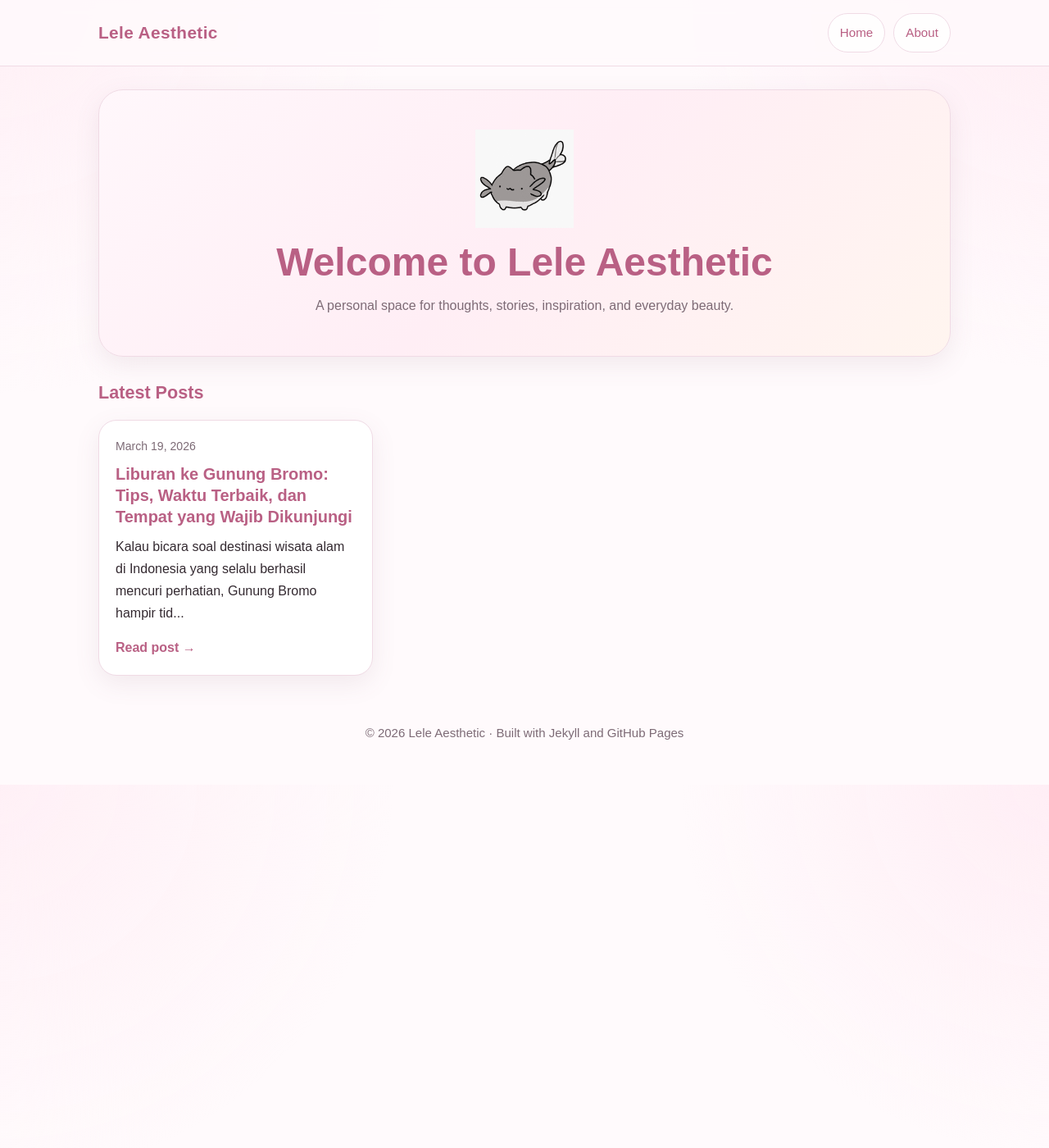
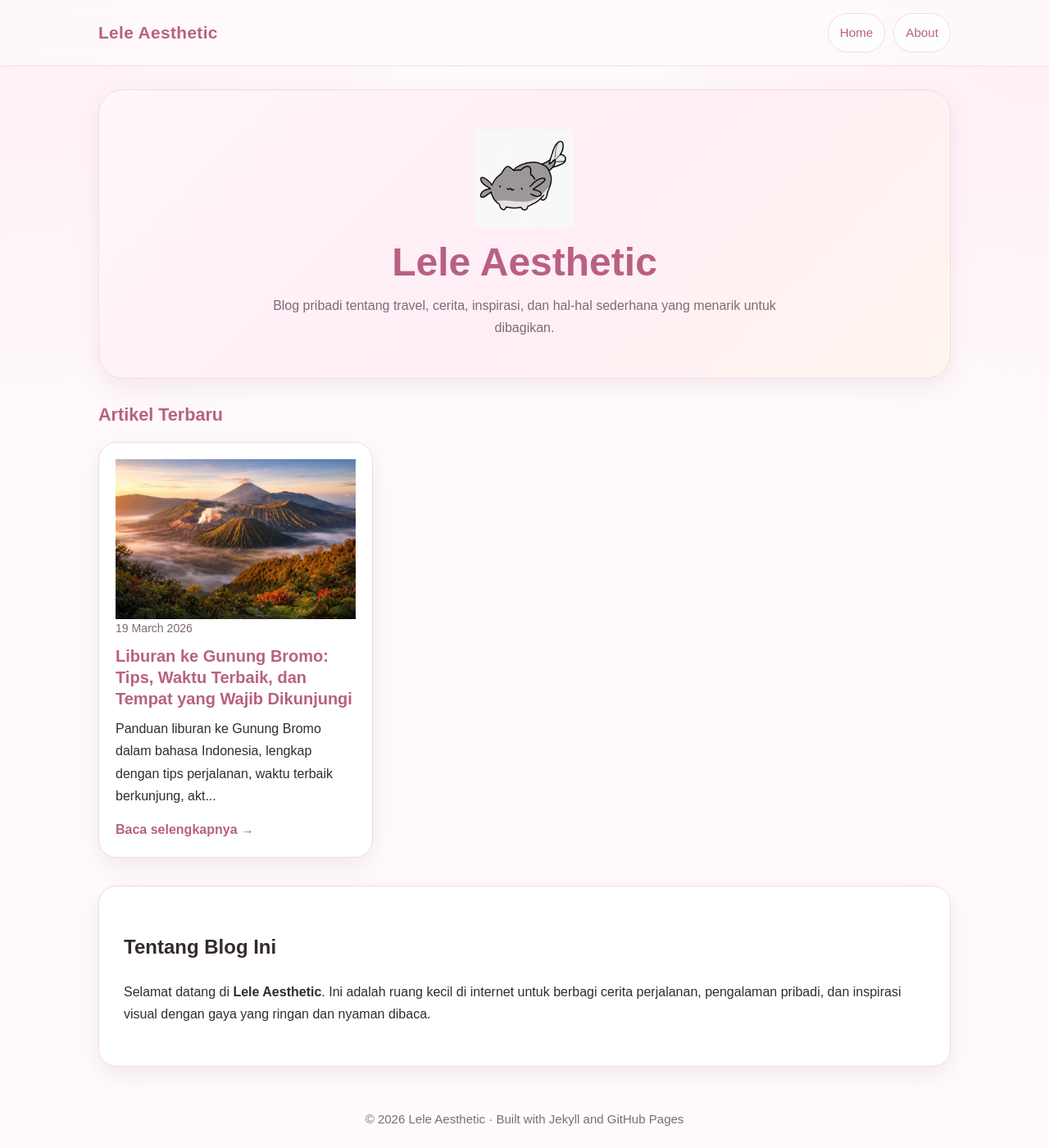
Before and after one commit to vwebe/lele, a Jekyll site: the page built from index.md, in a window 1280 px wide and 1400 px high. Shown: the whole window at 82% size. Built offline with Jekyll 4.4.1, drawn with Linux system fonts in a browser that asks for light colours.

Commit message:
Update home.html

```diff
--- a/_layouts/home.html
+++ b/_layouts/home.html
@@ -6,27 +6,45 @@ layout: default
   <div class="hero-logo">
     <img src="{{ '/lele.gif' | relative_url }}" alt="Lele Aesthetic Logo">
   </div>
-  <h1>Welcome to {{ site.title }}</h1>
+  <h1>Lele Aesthetic</h1>
   <p>
-    A personal space for thoughts, stories, inspiration, and everyday beauty.
+    Blog pribadi tentang travel, cerita, inspirasi, dan hal-hal sederhana yang menarik untuk dibagikan.
   </p>
 </section>
 
-<section class="posts-section">
-  <div class="section-head">
-    <h2>Latest Posts</h2>
+<section class="section-head">
+  <h2>Artikel Terbaru</h2>
+</section>
+
+<section class="post-grid">
+  {% for post in site.posts %}
+    <article class="post-card">
+      {% if post.image %}
+        <a href="{{ post.url | relative_url }}">
+          <img src="{{ post.image | relative_url }}" alt="{{ post.title }}">
+        </a>
+      {% endif %}
+
+      <div class="post-meta">
+        {{ post.date | date: "%d %B %Y" }}
       </div>
 
-  <div class="post-grid">
-    {% for post in site.posts %}
-      <article class="post-card">
-        <div class="post-meta">{{ post.date | date: "%B %d, %Y" }}</div>
-        <h3><a href="{{ post.url | relative_url }}">{{ post.title }}</a></h3>
+      <h3>
+        <a href="{{ post.url | relative_url }}">{{ post.title }}</a>
+      </h3>
+
       <p>
-          {{ post.excerpt | strip_html | truncate: 120 }}
+        {{ post.description | default: post.excerpt | strip_html | truncate: 120 }}
       </p>
-        <a class="read-more" href="{{ post.url | relative_url }}">Read post →</a>
+
+      <a class="read-more" href="{{ post.url | relative_url }}">Baca selengkapnya →</a>
     </article>
   {% endfor %}
-  </div>
 </section>
+
+<section class="page-card">
+  <h2>Tentang Blog Ini</h2>
+  <p>
+    Selamat datang di <strong>Lele Aesthetic</strong>. Ini adalah ruang kecil di internet untuk berbagi cerita perjalanan, pengalaman pribadi, dan inspirasi visual dengan gaya yang ringan dan nyaman dibaca.
+  </p>
+</section>
```
Lines whose indentation alone changed are shown as unchanged.
